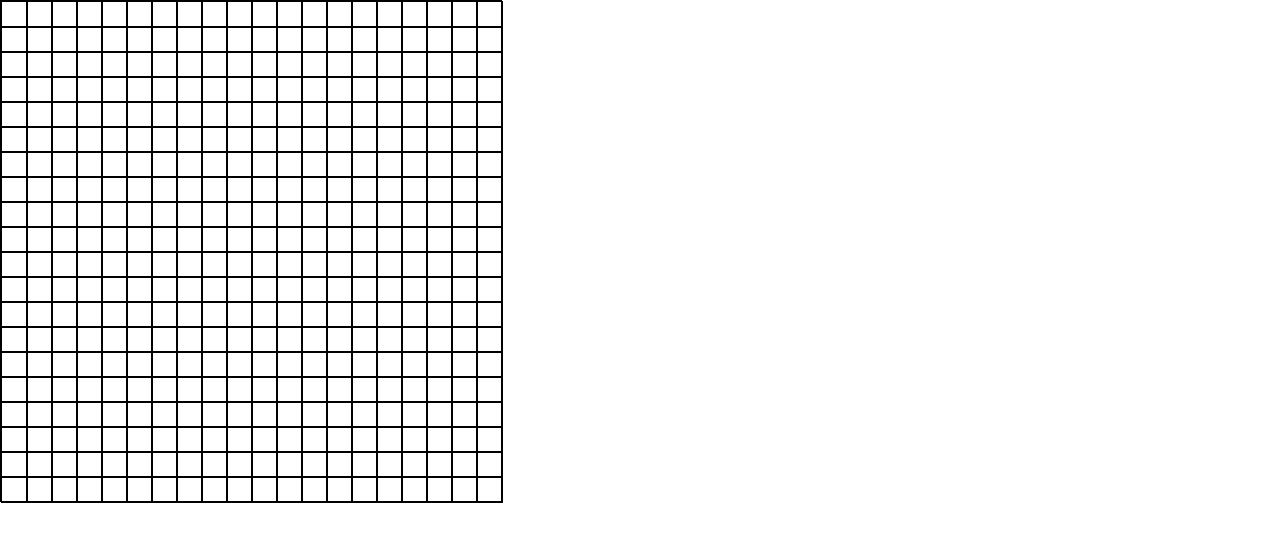
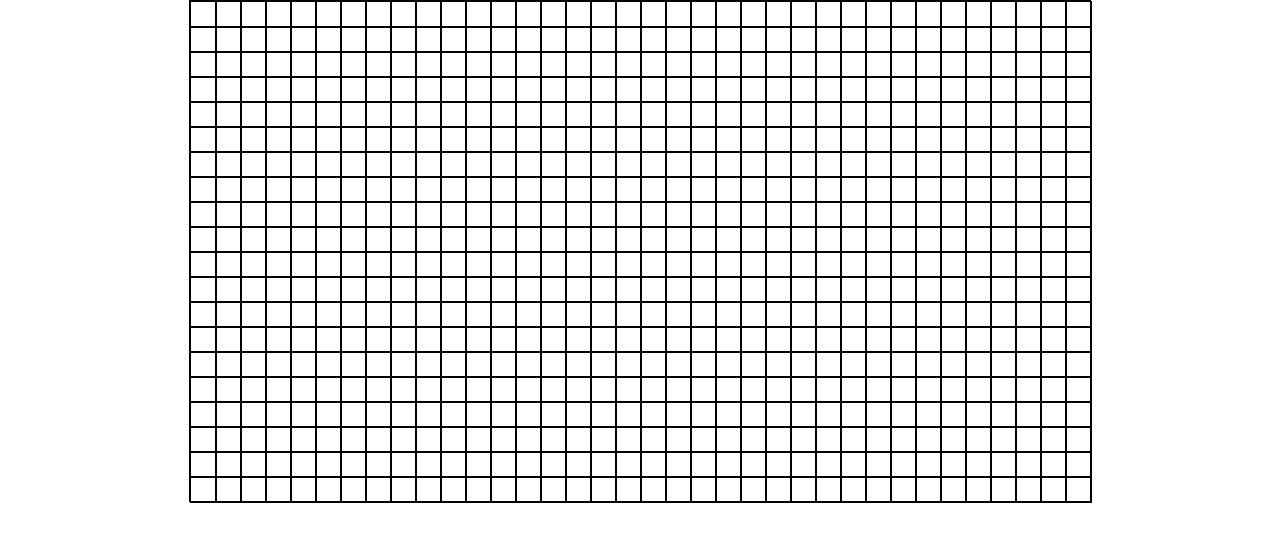
Before and after one commit to Revlisc/pixelart, a React (Create React App) app: page / in a window 1280 px wide. Shown: the top 542 px of the page. Built offline with nearby package versions, Linux system fonts and the light colour scheme.

Commit message:
created getViewportDimensions and getCanvas function

```diff
--- a/src/Components/DrawingWindow/DrawingWindow.js
+++ b/src/Components/DrawingWindow/DrawingWindow.js
@@ -1,6 +1,14 @@
 import React, { useState, useEffect, Fragment } from "react";
 // import Row from "../Row/Row";
 import "./drawingwindow.css";
+
+const getWindowDimentions = () => {
+  const { innerWidth: width, innerHeight: height } = window;
+  return {
+    height,
+    width,
+  };
+};
 
 export const Square = () => {
   return <div className='square'></div>;
@@ -10,10 +18,18 @@ const CanvasSizePicker = () => {};
 
 const DrawingWindow = ({ panelLength, selectedColor }) => {
   const [grid, setGrid] = useState();
+  const [windowDimensions, setWindowDimensions] = useState(getWindowDimentions());
+  const [canvasWidth, setCanvasWidth] = useState("");
+
+  const getCanvasWidth = () => {
+    //should be 75% of viewport height?
+    let adjustedWidth = Math.floor(windowDimensions.width * 0.75);
+    setCanvasWidth(adjustedWidth);
+  };
 
   const divStyle = {
     height: "500px",
-    width: "500px",
+    width: `900px`,
     display: "grid",
     border: "1px solid black",
     gridTemplateColumns: "repeat(auto-fill, 25px)",
@@ -21,21 +37,40 @@ const DrawingWindow = ({ panelLength, selectedColor }) => {
   };
 
   let squares = [];
+
   useEffect(() => {
     const generateGrid = () => {
-      for (let i = 0; i < 400; i++) {
+      for (let i = 0; i < 720; i++) {
         squares.push(<Square />);
       }
     };
+
+    const handleResize = () => {
+      setWindowDimensions(getWindowDimentions());
+    };
+
+    window.addEventListener("resize", handleResize);
+
+    getCanvasWidth();
+
     generateGrid();
     setGrid(squares);
+
+    return () => window.removeEventListener("resize", handleResize);
   }, []);
 
-  console.log(grid);
+  useEffect(() => {
+    getCanvasWidth();
+  }, [windowDimensions]);
+
+  console.log(canvasWidth);
+
   return (
     <Fragment>
-      <div className='containerDrawing' style={divStyle}>
-        {grid}
+      <div className='container-drawingWindow'>
+        <div className='containerDrawing' style={divStyle}>
+          {grid}
+        </div>
       </div>
     </Fragment>
   );
--- a/src/Components/DrawingWindow/drawingwindow.css
+++ b/src/Components/DrawingWindow/drawingwindow.css
@@ -24,6 +24,12 @@
   border: 1px solid black;
 }
 
+.container-drawingWindow {
+  width: 100vw;
+  display: flex;
+  justify-content: center;
+}
+
 /* .row {
   width: 100%;
   height: 5px;
--- a/src/Components/Panel/Panel.css
+++ b/src/Components/Panel/Panel.css
@@ -1,4 +1,2 @@
 .container {
-
-
 }
```
